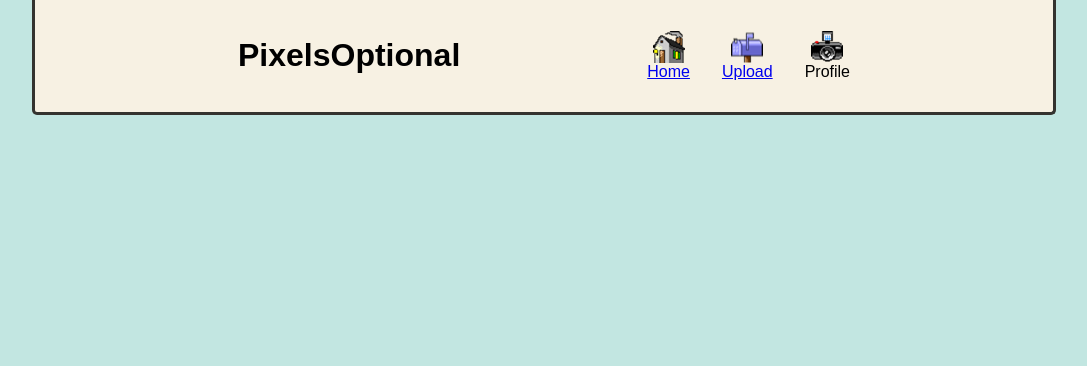
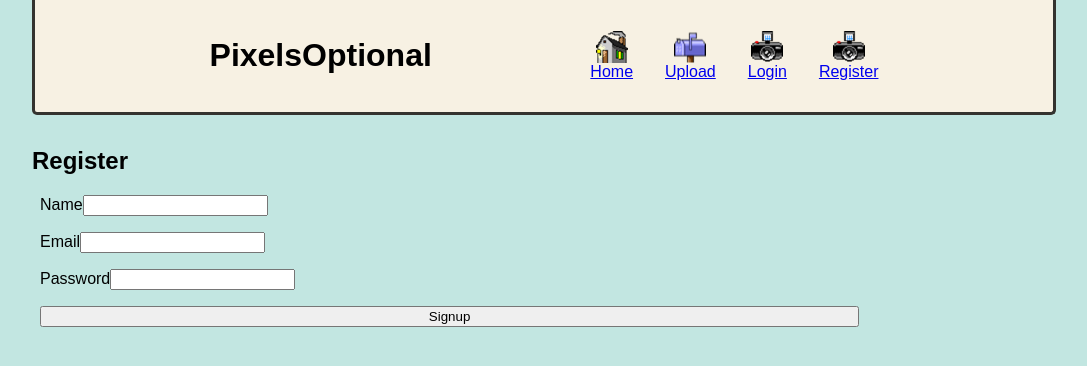
Before and after one commit to harryfornasier/PixelsOptional, a React (Vite) app: page /users/register in a window 1280 px wide. Shown: the top 366 px of the page, without its empty margins (96-1183 px from the left). Built offline with nearby package versions, Linux system fonts and the light colour scheme; a web font is replaced by a local one.

Commit message:
Update routes for login support

```diff
--- a/src/App.jsx
+++ b/src/App.jsx
@@ -4,6 +4,9 @@ import Upload from "./pages/Upload/Upload.jsx";
 import Post from "./pages/Post/Post.jsx";
 import "./app.scss";
 import Header from "./components/Header/Header.jsx";
+import Login from "./pages/Login/Login.jsx";
+import Register from "./pages/Register/Register.jsx";
+import Profile from "./pages/Profile/Profile.jsx";
 
 function App() {
   return (
@@ -14,6 +17,9 @@ function App() {
           <Route path="/" element={<Home />} />
           <Route path="/upload" element={<Upload />} />
           <Route path="/post/:id" element={<Post />} />
+          <Route path="/users/login" element={<Login />} />
+          <Route path="/users/register" element={<Register />} />
+          <Route path="/profile" element={<Profile />} />
         </Routes>
       </BrowserRouter>
     </>
--- a/src/components/Header/Header.jsx
+++ b/src/components/Header/Header.jsx
@@ -22,10 +22,18 @@ export default function Header() {
             </div>
             <li className="header__item">Upload</li>
           </NavLink>
-          <div className="header__container">
-            <img src={profile} alt="" className="header__icon icon" />
-            <li className="header__item">Profile</li>
-          </div>
+          <NavLink to={"/users/login"}>
+            <div className="header__container">
+              <img src={profile} alt="" className="header__icon icon" />
+              <li className="header__item">Login</li>
+            </div>
+          </NavLink>
+          <NavLink to={"/users/register"}>
+            <div className="header__container">
+              <img src={profile} alt="" className="header__icon icon" />
+              <li className="header__item">Register</li>
+            </div>
+          </NavLink>
         </ul>
       </header>
     </>
--- a/src/components/Header/header.css
+++ /dev/null
@@ -1,44 +0,0 @@
-.header {
-  background-color: #f7f1e3;
-  padding: 1rem;
-  border-right: solid 3px #34332f;
-  border-bottom: solid 3px #34332f;
-  border-left: solid 3px #34332f;
-  border-radius: 0 0 5px 5px;
-  margin-bottom: 2rem;
-}
-@media screen and (min-width: 48rem) {
-  .header {
-    display: flex;
-    align-items: center;
-    justify-content: space-evenly;
-  }
-}
-.header__title {
-  text-align: center;
-  font-size: x-large;
-}
-@media screen and (min-width: 48rem) {
-  .header__title {
-    text-align: left;
-    font-size: xx-large;
-  }
-}
-.header__list {
-  display: flex;
-  justify-content: space-between;
-}
-@media screen and (min-width: 48rem) {
-  .header__list {
-    gap: 2rem;
-  }
-}
-.header__container {
-  display: flex;
-  flex-direction: column;
-  align-items: center;
-}
-.header__icon {
-  width: 32px;
-  height: 32px;
-}/*# sourceMappingURL=header.css.map */
--- a/src/pages/Home/home.scss
+++ b/src/pages/Home/home.scss
@@ -9,6 +9,6 @@
     display: flex;
     flex-direction: row;
     flex-wrap: wrap;
-    justify-content: space-between;
+    justify-content: flex-start;
   }
 }
--- /dev/null
+++ b/src/pages/Login/Login.jsx
@@ -0,0 +1,62 @@
+import axios from "axios";
+import { useState } from "react";
+
+export default function Login() {
+  const [errorMessage, setErrorMessage] = useState();
+  const [success, setSuccess] = useState(false);
+  const [formData, setFormData] = useState({
+    email: "",
+    password: "",
+  });
+
+  const handleChange = (e) => {
+    setFormData({ ...formData, [e.target.name]: e.target.value });
+  };
+
+  const handleSubmit = async (e) => {
+    e.preventDefault();
+
+    if (!formData.email || !formData.password) {
+      setErrorMessage("You must provide a username and password");
+      return;
+    }
+
+    try {
+      const { data } = await axios.post(`${import.meta.env.VITE_TEST_URL}/users/login`, {
+        email: formData.email,
+        password: formData.password,
+      });
+
+      localStorage.setItem("userId", data.id);
+      localStorage.setItem("authToken", data.authToken);
+
+      setSuccess(true);
+    } catch (error) {
+      setErrorMessage(error.response.data.message);
+    }
+  };
+
+  return (
+    <>
+      <h2>Login</h2>
+      <form className="form" onSubmit={handleSubmit}>
+        <div className="form__group">
+          <label htmlFor="email">Email</label>
+          <input type="text" name="email" id="email" onChange={(e) => handleChange(e)} />
+        </div>
+        <div className="form__group">
+          <label htmlFor="password">Password</label>
+          <input
+            type="password"
+            name="password"
+            id="password"
+            onChange={(e) => handleChange(e)}
+          />
+        </div>
+        <button>Login</button>
+        {errorMessage && <p>{errorMessage}</p>}
+        {success && <p>Success! You can now access the profile page.</p>}
+      </form>
+    </>
+  );
+}
--- /dev/null
+++ b/src/pages/Profile/Profile.jsx
@@ -0,0 +1,53 @@
+import axios from "axios";
+import { useEffect, useState } from "react";
+import { useNavigate } from "react-router";
+
+export default function Profile() {
+  const [isLoading, setIsLoading] = useState(true);
+  const [error, setError] = useState("");
+  const [userData, setUserData] = useState({});
+
+  const getUserData = async () => {
+    const authToken = localStorage.getItem("authToken");
+
+    try {
+      const { data } = await axios.get(`${import.meta.env.VITE_TEST_URL}/users/profile`, {
+        headers: {
+          authorisation: `Bearer ${authToken}`,
+        },
+      });
+
+      setUserData(data.user);
+      setIsLoading(false);
+    } catch (error) {
+      if (error.status === 401) {
+        setError("You must be logged in to view this page");
+        setIsLoading(false);
+      }
+    }
+  };
+
+  useEffect(() => {
+    getUserData();
+  }, []);
+
+  const handleLogout = () => {
+    localStorage.removeItem("authToken");
+    navigate("/");
+  };
+
+  return (
+    <main>
+      {isLoading && <h1>Loading...</h1>}
+      {!isLoading && !error && (
+        <section>
+          <h1>Welcome</h1>
+          <p>Name: {userData.name}</p>
+          <p>Email: {userData.email}</p>
+          <button onClick={handleLogout}>Logout</button>
+        </section>
+      )}
+      {error && <p>{error}</p>}
+    </main>
+  );
+}
--- /dev/null
+++ b/src/pages/Register/Register.jsx
@@ -0,0 +1,72 @@
+import { useState } from "react";
+import axios from "axios";
+
+export default function Register() {
+  const [errorMessage, setErrorMessage] = useState(false);
+  const [success, setSuccess] = useState(false);
+  const [formData, setFormData] = useState({
+    email: "",
+    password: "",
+    name: "",
+  });
+
+  // When any input changes, update the correct field in state
+  const handleChange = (e) => {
+    setFormData({ ...formData, [e.target.name]: e.target.value });
+  };
+
+  const handleSubmit = async (e) => {
+    e.preventDefault();
+
+    if (!formData.email || !formData.password || !formData.name) {
+      setErrorMessage("You must fill in all the form fields");
+      return;
+    }
+
+    try {
+      await axios.post(`${import.meta.env.VITE_TEST_URL}/users/register`, {
+        name: formData.name,
+        email: formData.email,
+        password: formData.password,
+      });
+
+      setErrorMessage("");
+      setSuccess(true);
+    } catch (error) {
+      setErrorMessage(error.message);
+    }
+  };
+
+  return (
+    <>
+      <h2>Register</h2>
+      <form className="form" onSubmit={handleSubmit}>
+        <div className="form__group">
+          <label htmlFor="name">Name</label>
+          <input type="text" name="name" id="name" onChange={(e) => handleChange(e)} />
+        </div>
+        <div className="form__group">
+          <label htmlFor="emailRegister">Email</label>
+          <input
+            type="email"
+            name="email"
+            id="emailRegister"
+            onChange={(e) => handleChange(e)}
+          />
+        </div>
+        <div className="form__group">
+          <label htmlFor="passwordRegister">Password</label>
+          <input
+            type="password"
+            name="password"
+            id="passwordRegister"
+            onChange={(e) => handleChange(e)}
+          />
+        </div>
+        <button>Signup</button>
+        {errorMessage && <p>{errorMessage}</p>}
+        {success && <p>Success! Please login.</p>}
+      </form>
+    </>
+  );
+}
```
Also changed, not shown: 1 other file (tests, documents, lock files or other folders).
